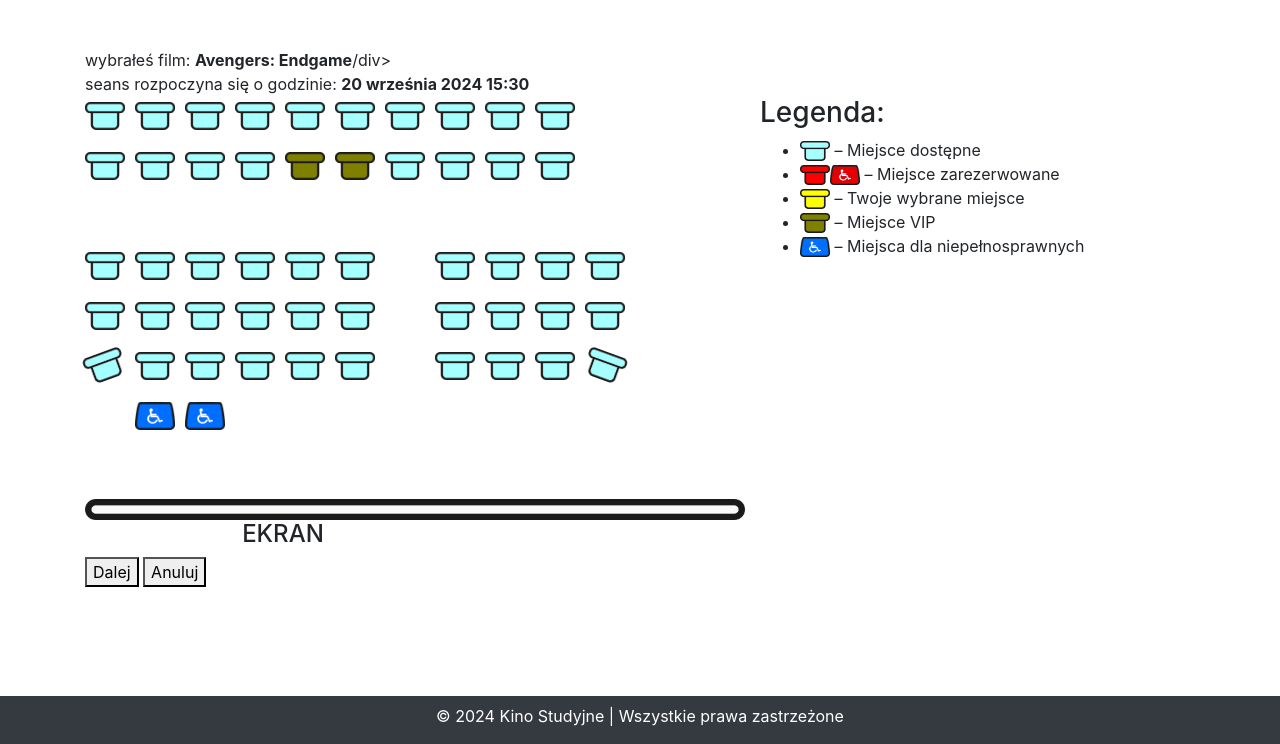
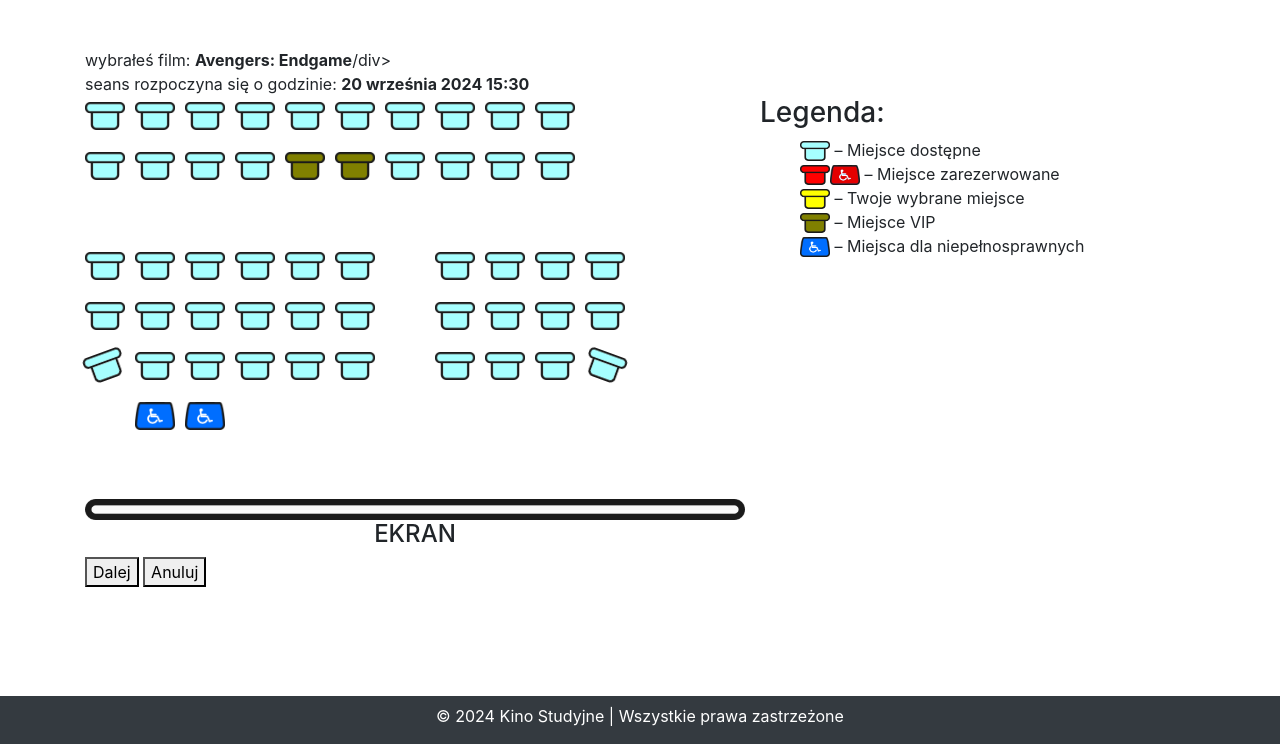
Before and after one commit to infoshareacademy/jpydzr5-reservation-for-destination, a Django app: page /cinema/select_seats/1/ in a window 1280 px wide. Shown: the part 56-800 px from the top of the page. Run offline with Django 5.2, Linux system fonts and the light colour scheme; data comes from the database, SQL or seed files in the repository; data that the repository does not hold is empty; parts of the project's set-up code (start-up, migrations or seed data) failed here and were passed over; some libraries are stand-ins or nearby versions.

Commit message:
Added buttons and legent and text under screen

```diff
--- a/cinema_reservation_system/cinema/templates/cinema/select_seats.html
+++ b/cinema_reservation_system/cinema/templates/cinema/select_seats.html
@@ -20,11 +20,13 @@
                     <div id="ekran" style="align:center;width:100%">
                         <img style="width:660px" src="/media/ekran.png">
                     </div>
-                    <h4 style="text-align:center;margin-left: -40%">EKRAN</h4>
+                    <div style="text-align:center;">
+                        <h4>EKRAN</h4>
+                    </div>
                 </div>
                 <div class="legend col-lg-4 col-md-5 col-12">
                     <h3>Legenda:</h3>
-                    <ul>
+                    <ul style=" list-style-type: none;">
                         <li><img style="width:30px;height:20px" src="/media/icons/normal-free.png"> – Miejsce dostępne</li>
                         <li><img style="width:30px;height:20px" src="/media/icons/normal-occupied.png"><img style="width:30px;height:20px" src="/media/icons/disabled-occupied.png"> – Miejsce zarezerwowane</li>
                         <li><img style="width:30px;height:20px" src="/media/icons/normal-selected.png"> – Twoje wybrane miejsce</li>
@@ -38,7 +40,7 @@
             {% csrf_token %}
             <input type="hidden" id="selected-seats" name="selected-seats" value="">
             <button type="submit">Dalej</button>
-            <button type="submit"><a href="{% url 'cinema:index' %}">Anuluj</a></button>
+            <button type="submit"><a style="text-decoration: none; color: inherit;" href="{% url 'cinema:index' %}">Anuluj</a></button>
         </form>
 
         <script>
--- a/cinema_reservation_system/cinema/templates/cinema/select_ticket_type.html
+++ b/cinema_reservation_system/cinema/templates/cinema/select_ticket_type.html
@@ -31,6 +31,6 @@
         {% endfor %}
         </ul>
         <button type="submit">Dalej</button>
-        <button><a href="{% url 'cinema:select_seats' selected_seance.id %}">Anuluj</a></button>
+        <button type="submit"><a style="text-decoration: none; color: inherit;" href="{% url 'cinema:index' %}">Anuluj</a></button>
     </form>
 {% endblock %}
```
